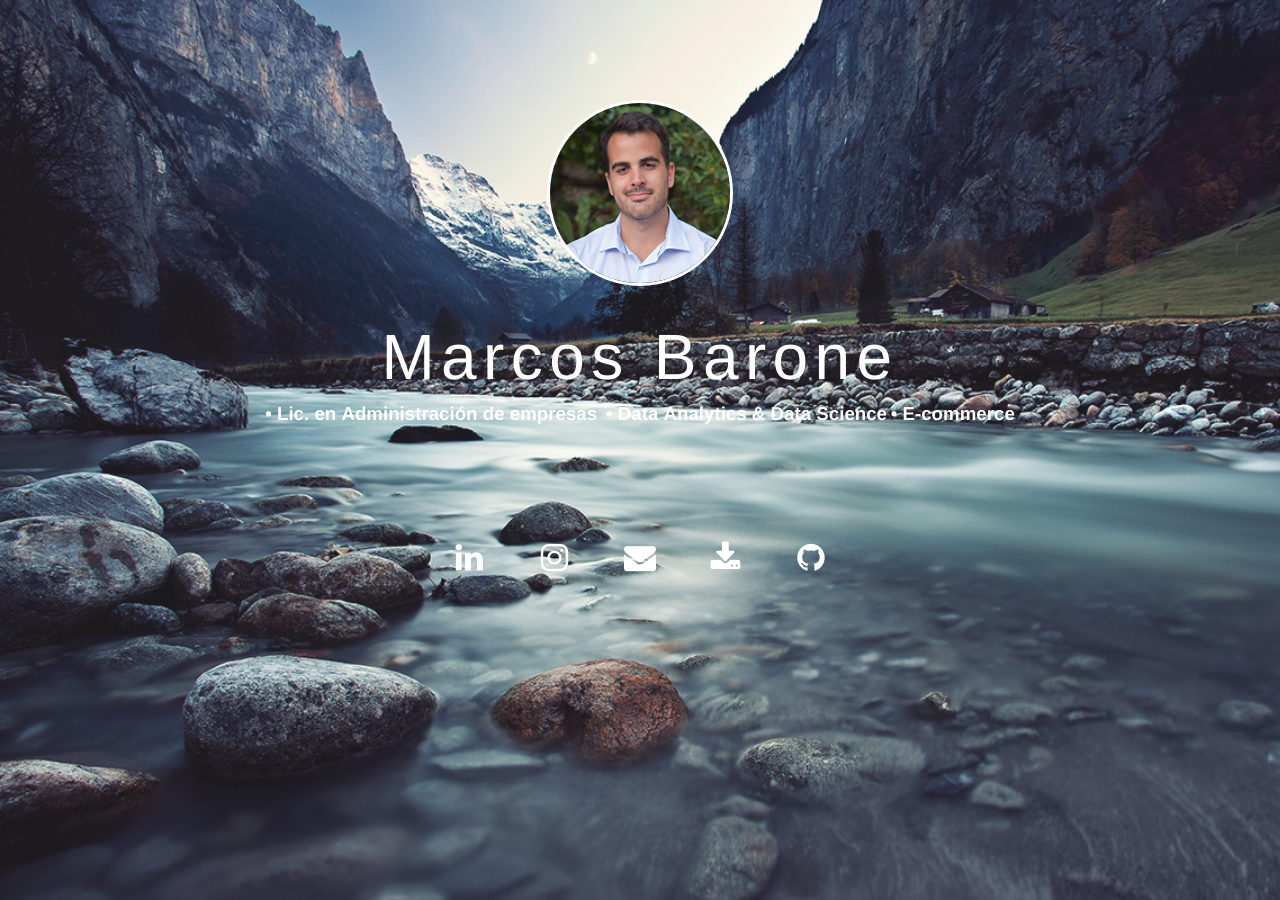
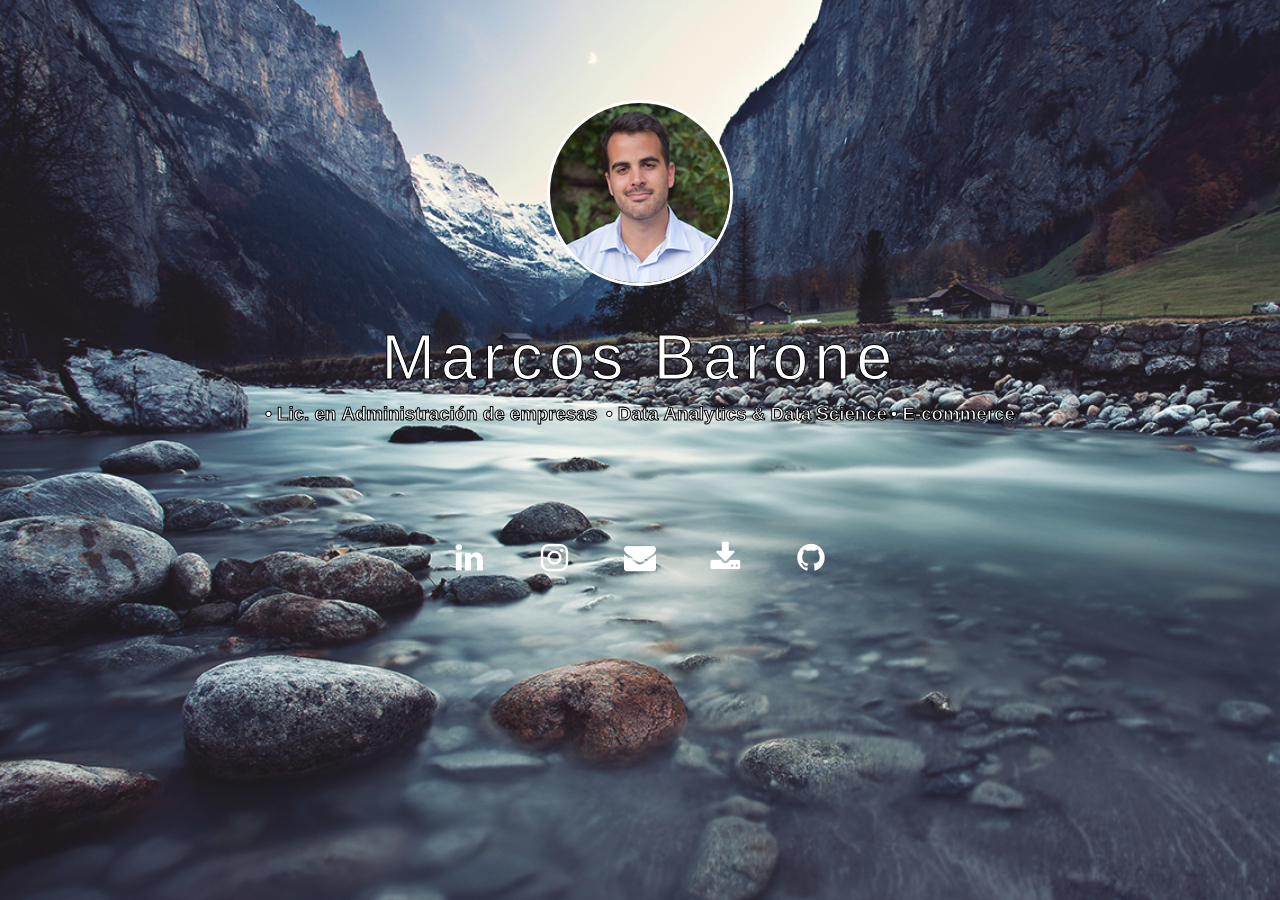
Before and after one commit to mbarone89/mbarone89.github.io, a Jekyll site: the page built from index.md, in a window 1280 px wide. Built offline with Jekyll 4.4.1, drawn with Linux system fonts in a browser that asks for light colours; nearby versions of some CDN libraries.

Commit message:
Update main.css

```diff
--- a/_includes/main.css
+++ b/_includes/main.css
@@ -33,11 +33,13 @@ h1 {
     font-size: 4em;
     font-family: Helvetica;
     margin: -10px 0;
+    -webkit-text-stroke: 1px black;
 }
 h3 {
     color: white;
     padding-bottom: 20px;
     font-weight: bold;
+    -webkit-text-stroke: 1px black;
 }
 .content {
     padding-top: 100px;
```
